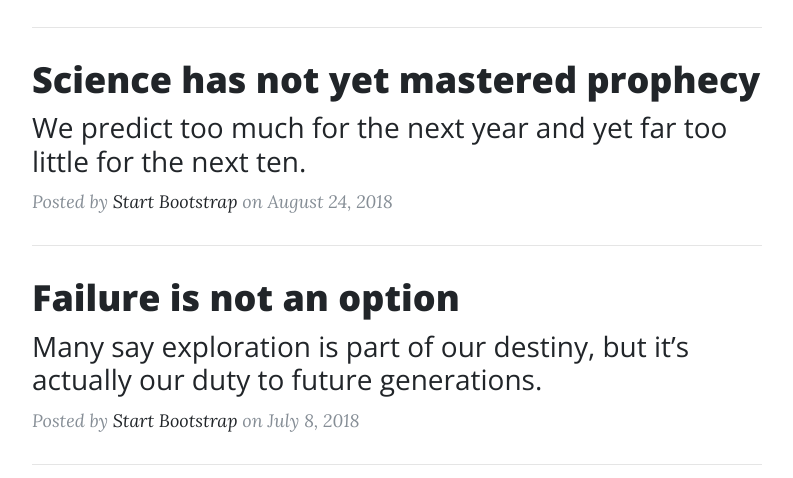
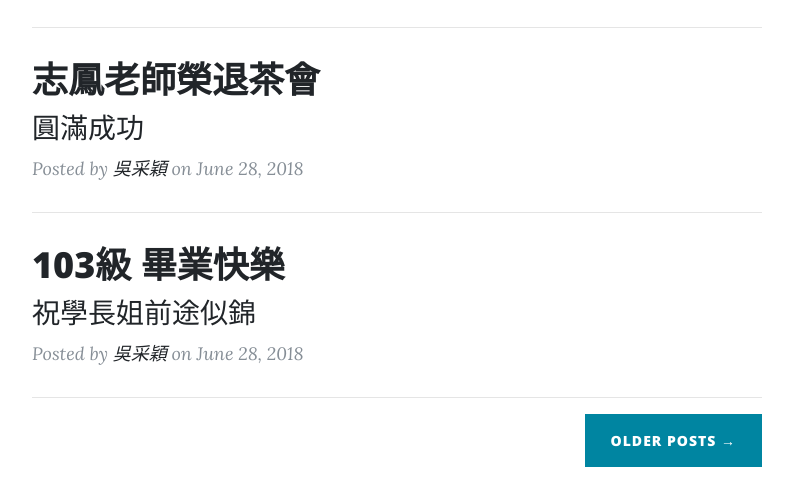
Before and after one commit to blahblahchiakimo/shuics106websitebycyw, a website: page index.html in a window 1280 px wide. Shown: the part 924-1402 px from the top of the page, without its empty margins (243-1036 px from the left). Drawn offline with nearby package versions, Linux system fonts and the light colour scheme.

Commit message:
Update index.html

```diff
--- a/index.html
+++ b/index.html
@@ -42,7 +42,7 @@
               <a class="nav-link" href="about.html">About</a>
             </li>
             <li class="nav-item">
-              <a class="nav-link" href="post.html">Sample Post</a>
+              <a class="nav-link" href="post.html">Post</a>
             </li>
             <li class="nav-item">
               <a class="nav-link" href="contact.html">Contact</a>
@@ -102,29 +102,29 @@
           <div class="post-preview">
             <a href="post.html">
               <h2 class="post-title">
-                Science has not yet mastered prophecy
+                志鳳老師榮退茶會
               </h2>
               <h3 class="post-subtitle">
-                We predict too much for the next year and yet far too little for the next ten.
+                圓滿成功
               </h3>
             </a>
             <p class="post-meta">Posted by
-              <a href="#">Start Bootstrap</a>
-              on August 24, 2018</p>
+              <a href="#">吳采穎</a>
+              on June 28, 2018</p>
           </div>
           <hr>
           <div class="post-preview">
             <a href="post.html">
               <h2 class="post-title">
-                Failure is not an option
+                103級 畢業快樂
               </h2>
               <h3 class="post-subtitle">
-                Many say exploration is part of our destiny, but it’s actually our duty to future generations.
+                祝學長姐前途似錦
               </h3>
             </a>
             <p class="post-meta">Posted by
-              <a href="#">Start Bootstrap</a>
-              on July 8, 2018</p>
+              <a href="#">吳采穎</a>
+              on June 28, 2018</p>
           </div>
           <hr>
           <!-- Pager -->
```
